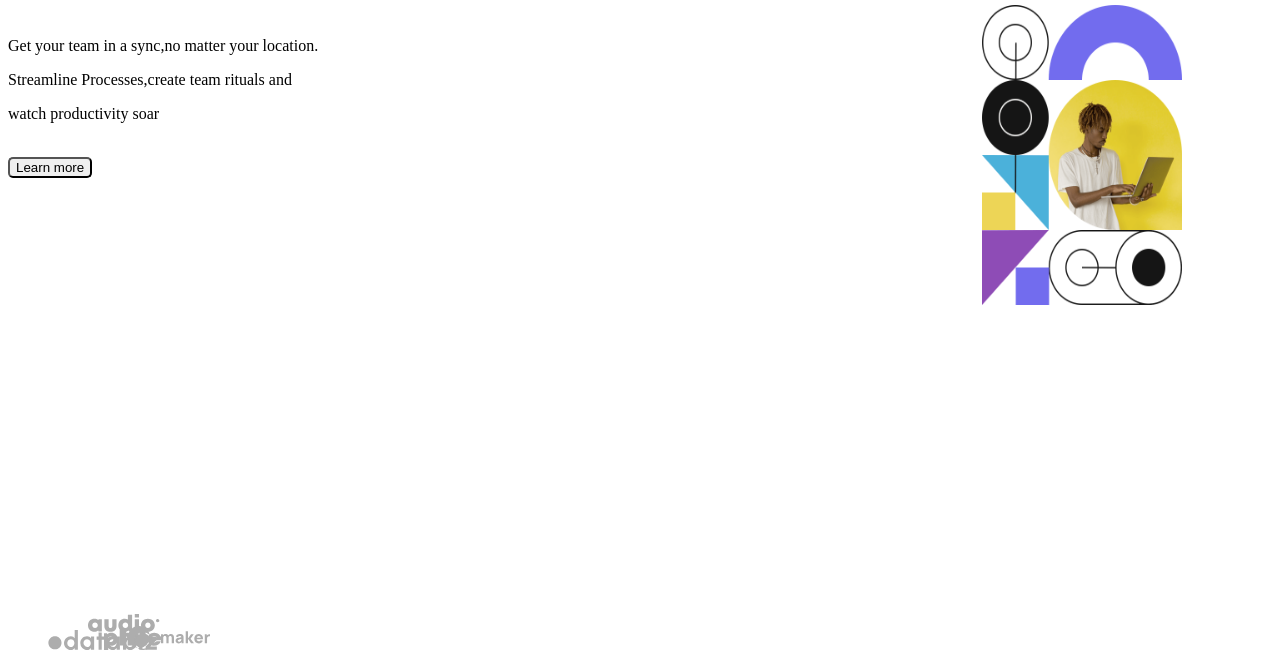
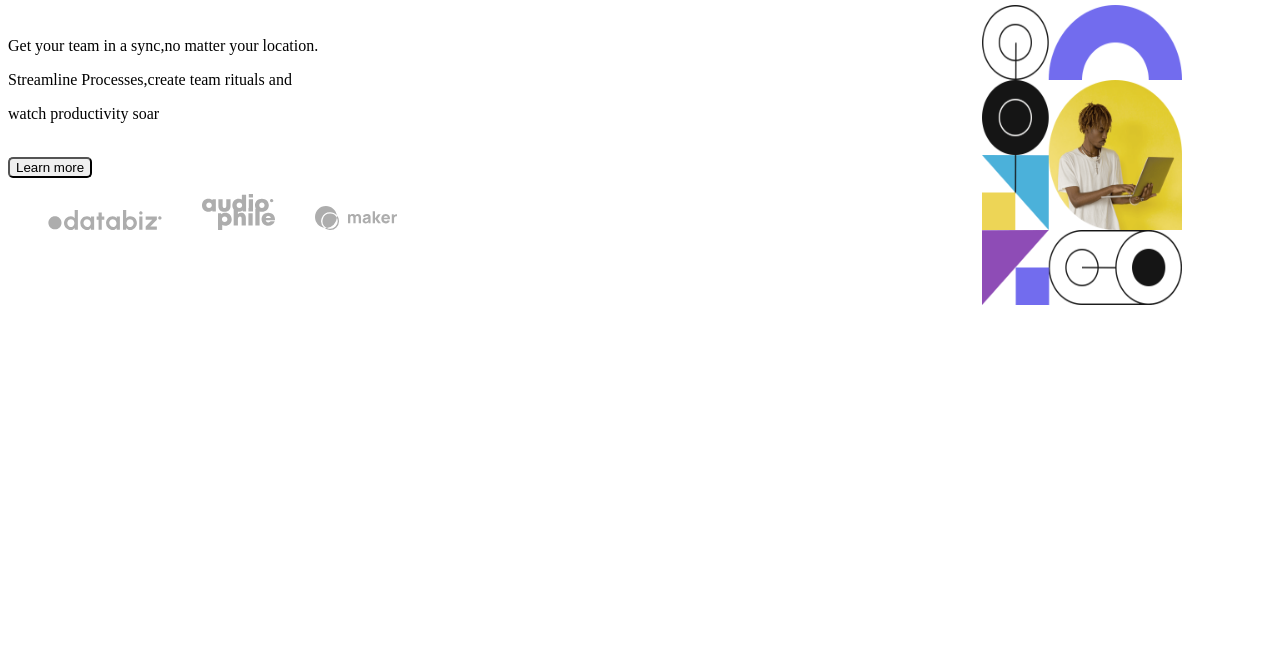
Before and after one commit to MILKA-WANGA/Design, a plain HTML site: page index.html in a window 1280 px wide. Shown: the part 146-800 px from the top of the page. Drawn offline with Linux system fonts and the light colour scheme; a web font is replaced by a local one.

Commit message:
added a position fixed to footer

```diff
--- a/index.html
+++ b/index.html
@@ -60,11 +60,14 @@
             border-radius: 5px;
 
         }
+        footer{
+            position: fixed;
+        }
         .contents .footer li{
             display: inline;
             justify-content: space-around;
             bottom:0;
-            position: fixed;
+
 
         }
         .content a{
```
